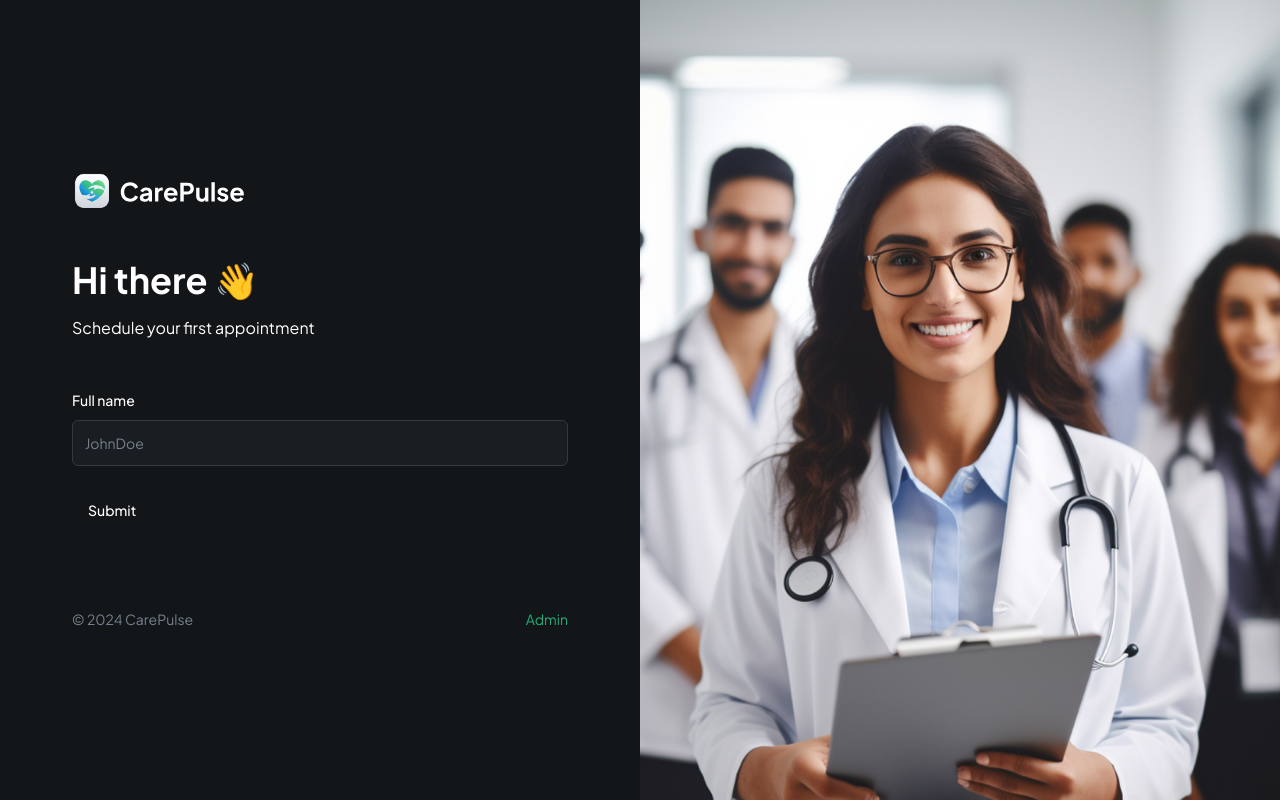
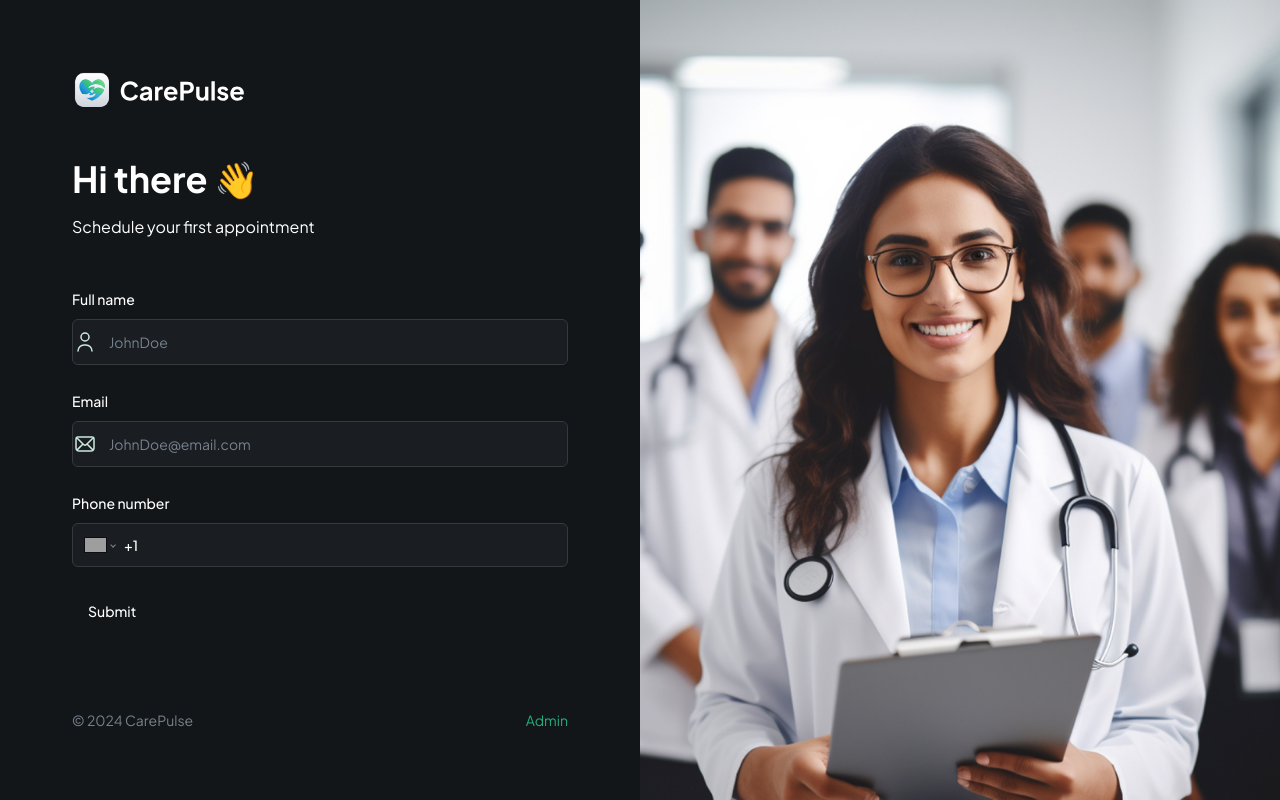
Before and after one commit to BrandonKS337/Health-Care-App, a Next.js app: page / in a window 1280 px wide. Built offline with nearby package versions, Linux system fonts and the light colour scheme; grey boxes are pictures that could not be loaded.

Commit message:
fixed critical error in hard coding name instead of {name} in the CustomFormField which caused all user inputs to hold the same value. Pushing on to working on submit functionality. TS 50:33.

```diff
--- a/components/forms/PatientForm.tsx
+++ b/components/forms/PatientForm.tsx
@@ -4,18 +4,17 @@ import { zodResolver } from "@hookform/resolvers/zod";
 import { useForm } from "react-hook-form";
 import { z } from "zod";
 import { Button } from "@/components/ui/button";
-import CustomerFormField from "../ui/CustomFormField";
+import CustomFormField from "../ui/CustomFormField";
 import { Form } from "../ui/form";
 
 export enum FormFieldType { //enums in TS allow you to define a set of named constants. Makes easier to document intent.
   INPUT = "input",
-  TEXTAREA = 'textarea',
-  PHONE_INPUT = 'phoneInput',
-  CHECKBOX = 'checkbox',
-  DATE_PICKER = 'datePicker',
-  Select = 'select',
-  SKELETON = ' skeleton'
-
+  TEXTAREA = "textarea",
+  PHONE_INPUT = "phoneInput",
+  CHECKBOX = "checkbox",
+  DATE_PICKER = "datePicker",
+  Select = "select",
+  SKELETON = " skeleton",
 }
 
 const formSchema = z.object({
@@ -50,7 +49,7 @@ const PatientForm = () => {
           <p className="text-dark-[700]">Schedule your first appointment</p>
         </section>
 
-        <CustomerFormField
+        <CustomFormField
           fieldType={FormFieldType.INPUT}
           control={form.control}
           name="name"
@@ -60,6 +59,24 @@ const PatientForm = () => {
           iconAlt="user"
         />
 
+        <CustomFormField
+          fieldType={FormFieldType.INPUT}
+          control={form.control}
+          name="email"
+          label="Email"
+          placeholder="JohnDoe@email.com"
+          iconSrc="/assets/icons/email.svg"
+          iconAlt="email"
+        />
+
+        <CustomFormField
+          fieldType={FormFieldType.PHONE_INPUT}
+          control={form.control}
+          name="phone"
+          label="Phone number"
+          placeholder="(555) 123-4567"
+        />
+
         <Button type="submit">Submit</Button>
       </form>
     </Form>
--- a/components/ui/CustomFormField.tsx
+++ b/components/ui/CustomFormField.tsx
@@ -12,6 +12,10 @@ import {
 import { Input } from "@/components/ui/input";
 import { Control } from "react-hook-form";
 import { FormFieldType } from "../forms/PatientForm";
+import Image from "next/image";
+import "react-phone-number-input/style.css";
+import PhoneInput from "react-phone-number-input";
+import { E164Number } from "libphonenumber-js/core";
 
 interface CustomProps {
   control: Control<any>;
@@ -28,38 +32,59 @@ interface CustomProps {
   renderSkeleton?: (field: any) => React.ReactNode;
 }
 
-const RenderField = ({field, props}: {field: any; props: CustomProps}) => {
-const { fieldType, iconSrc, iconAlt, placeholder} = props;
+const RenderField = ({ field, props }: { field: any; props: CustomProps }) => {
+  const { fieldType, iconSrc, iconAlt, placeholder } = props;
 
   switch (fieldType) {
     case FormFieldType.INPUT:
-
       return (
         <div className="flex rounded-md border border-dark-500 bg-dark-400">
           {iconSrc && (
-            <></>
-          )} <FormControl>
+            <Image
+              src={iconSrc}
+              height={24}
+              width={24}
+              alt={iconAlt || "icon"}
+              className="ml2"
+            />
+          )}
+          <FormControl>
             <Input
-            placeholder={placeholder}
-            {...field}
-            className="shad-input border-0"
+              placeholder={placeholder}
+              {...field}
+              className="shad-input border-0"
             />
           </FormControl>
         </div>
-      )
+      );
+
+    case FormFieldType.PHONE_INPUT:
+      return (
+        <FormControl>
+          <PhoneInput
+            defaultCountry="US"
+            placeholder={placeholder}
+            international
+            withCountryCallingCode
+            value={field.value as E164Number | undefined} //E164Number is a typescript specific piece
+            onChange={field.onChange}
+            className="input-phone"
+          />
+        </FormControl>
+      );
 
     default:
       break;
   }
 };
 
-const CustomerFormField = (props: CustomProps) => {
+const CustomFormField = (props: CustomProps) => {
   const { control, fieldType, name, label } = props;
 
   return (
     <FormField
       control={control}
-      name="name"
+      name={name}
       render={({ field }) => (
         <FormItem className="flex-1">
           {fieldType !== FormFieldType.CHECKBOX && label && (
@@ -68,11 +93,11 @@ const CustomerFormField = (props: CustomProps) => {
 
           <RenderField field={field} props={props} />
 
-          <FormMessage className="shad-error"/>
+          <FormMessage className="shad-error" />
         </FormItem>
       )}
     />
   );
 };
 
-export default CustomerFormField;
+export default CustomFormField;
--- a/package.json
+++ b/package.json
@@ -13,6 +13,7 @@
     "@radix-ui/react-checkbox": "^1.1.1",
     "@radix-ui/react-label": "^2.1.0",
     "@radix-ui/react-slot": "^1.1.0",
+    "@types/react-phone-number-input": "^3.1.37",
     "class-variance-authority": "^0.7.0",
     "clsx": "^2.1.1",
     "lucide-react": "^0.408.0",
@@ -21,6 +22,7 @@
     "react": "^18",
     "react-dom": "^18",
     "react-hook-form": "^7.52.1",
+    "react-phone-number-input": "^3.4.3",
     "tailwind": "^4.0.0",
     "tailwind-merge": "^2.4.0",
     "tailwindcss-animate": "^1.0.7",
```
Also changed, not shown: 1 other file (tests, documents, lock files or other folders).
